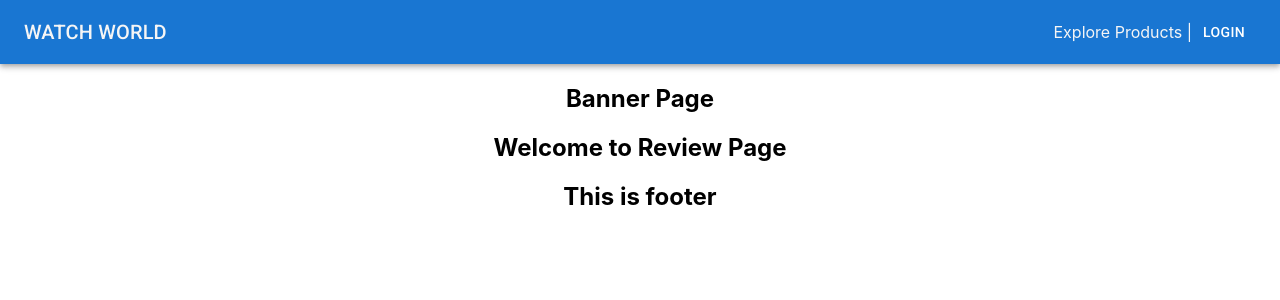
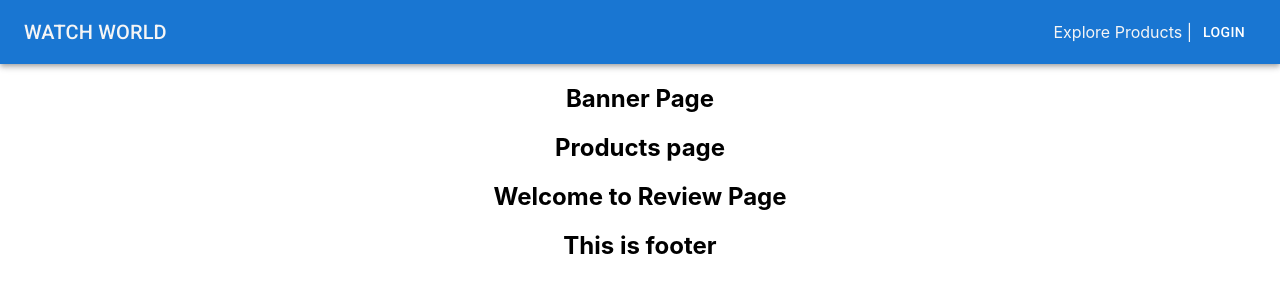
Before and after one commit to mukitur/watch-world-client, a React (Create React App) app: page / in a window 1280 px wide. Shown: the top 300 px of the page. Built offline with nearby package versions, Linux system fonts and the light colour scheme; no server answers.

Commit message:
ui update

```diff
--- a/src/App.js
+++ b/src/App.js
@@ -6,6 +6,8 @@ import Explore from './Pages/Home/Explore/Explore';
 import AuthProvider from './contexts/AuthProvider/AuthProvider';
 import Login from './Pages/Login/Login/Login';
 import Register from './Pages/Login/Register/Register';
+import Dashboard from './Pages/Dashboard/Dashboard/Dashboard';
+import PrivateRoute from './Pages/Login/PrivateRoute/PrivateRoute';
 
 function App() {
   return (
@@ -28,6 +30,9 @@ function App() {
             <Route path="/register">
               <Register></Register>
             </Route>
+            <PrivateRoute path="/dashboard">
+                <Dashboard></Dashboard>
+            </PrivateRoute>
           </Switch>
         </AuthProvider>
       </BrowserRouter>
--- /dev/null
+++ b/src/Pages/Dashboard/Dashboard/Dashboard.js
@@ -0,0 +1,11 @@
+import React from 'react';
+
+const Dashboard = () => {
+    return (
+        <div>
+            <h2>Welcome Dashboard</h2>
+        </div>
+    );
+};
+
+export default Dashboard;
--- a/src/Pages/Home/Home/Home.js
+++ b/src/Pages/Home/Home/Home.js
@@ -2,6 +2,7 @@ import React from 'react';
 import Footer from '../../Shared/Footer/Footer';
 import Navigation from '../../Shared/Navigation/Navigation';
 import Banner from '../Banner/Banner';
+import Products from '../Products/Products';
 import Review from '../Review/Review';
 
 
@@ -10,6 +11,7 @@ const Home = () => {
         <div>
             <Navigation></Navigation>
             <Banner></Banner>
+            <Products></Products>
             <Review></Review>
             <Footer></Footer>
         </div>
--- /dev/null
+++ b/src/Pages/Home/Products/Products.js
@@ -0,0 +1,11 @@
+import React from 'react';
+
+const Products = () => {
+    return (
+        <div>
+            <h2>Products page</h2>
+        </div>
+    );
+};
+
+export default Products;
--- a/src/Pages/Login/Login/Login.js
+++ b/src/Pages/Login/Login/Login.js
@@ -34,6 +34,7 @@ const Login = () => {
 
                 <Grid container spacing={2}>
                     <Grid item sx={{ mt: 8 }} xs={12} md={4}></Grid>
+
                     <Grid item sx={{ mt: 8 }} xs={12} md={4}>
                         <Typography variant="body1" gutterBottom>Pease Login</Typography>
                         <form onSubmit={handleLoginSubmit}>
@@ -66,6 +67,7 @@ const Login = () => {
                         <p>--------------or---------------</p>
                         <Button onClick={handleGoogleSignIn} variant="contained">Google Sign In</Button>
                     </Grid>
+
                     <Grid item sx={{ mt: 8 }} xs={12} md={4}></Grid>
                 </Grid>
             </Container>
--- a/src/Pages/Shared/Navigation/Navigation.js
+++ b/src/Pages/Shared/Navigation/Navigation.js
@@ -35,6 +35,7 @@ const Navigation = () => {
 
                     {
                         user?.email ?
+
                             <Button onClick={logout} color="inherit">Logout</Button>
                             :
                             <NavLink style={{ textDecoration: 'none', color: 'white' }} to="/login">
```
